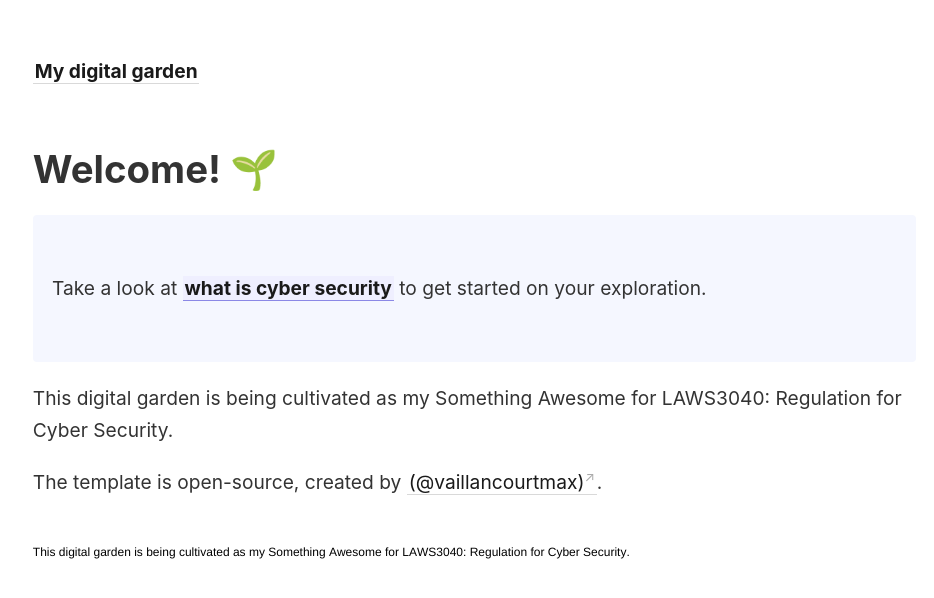
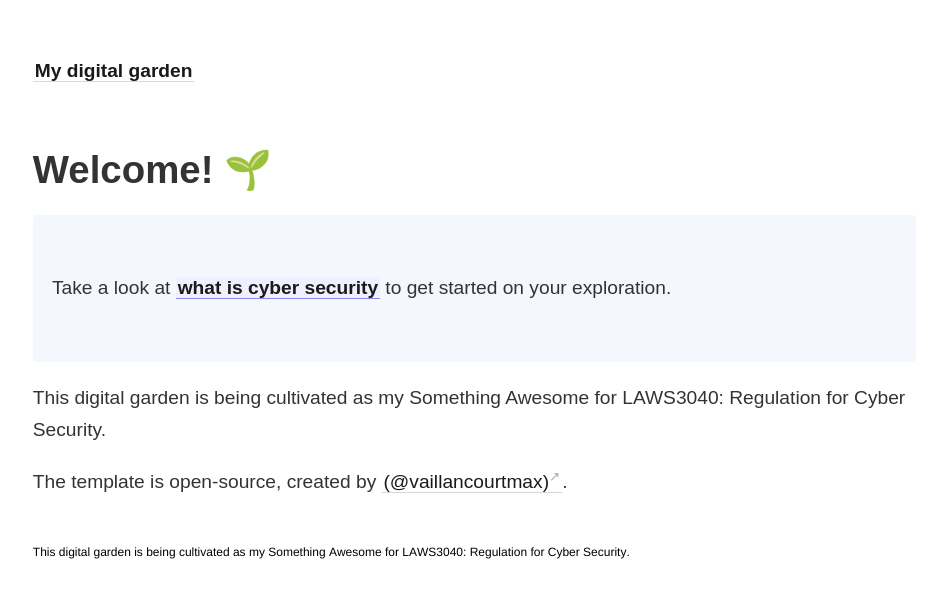
Before and after one commit to ctr-l/digital-garden, a Jekyll site: the page built from _pages/index.md, in a window 1280 px wide. Shown: the top 598 px of the page, without its empty margins (44-978 px from the left). Built offline with Jekyll 4.4.1, drawn with Linux system fonts in a browser that asks for light colours.

Commit message:
Update content

```diff
--- a/_sass/_style.scss
+++ b/_sass/_style.scss
@@ -9,7 +9,7 @@ $font-family: -apple-system, BlinkMacSystemFont, Segoe UI, Helvetica, Arial,
 
 body {
   box-sizing: content-box;
-  font-family: $font-family;
+  font-family: Arial, Helvetica, sans-serif;
   margin: 0 auto;
   line-height: 1.7;
   padding: 4vh 6vw;
```
